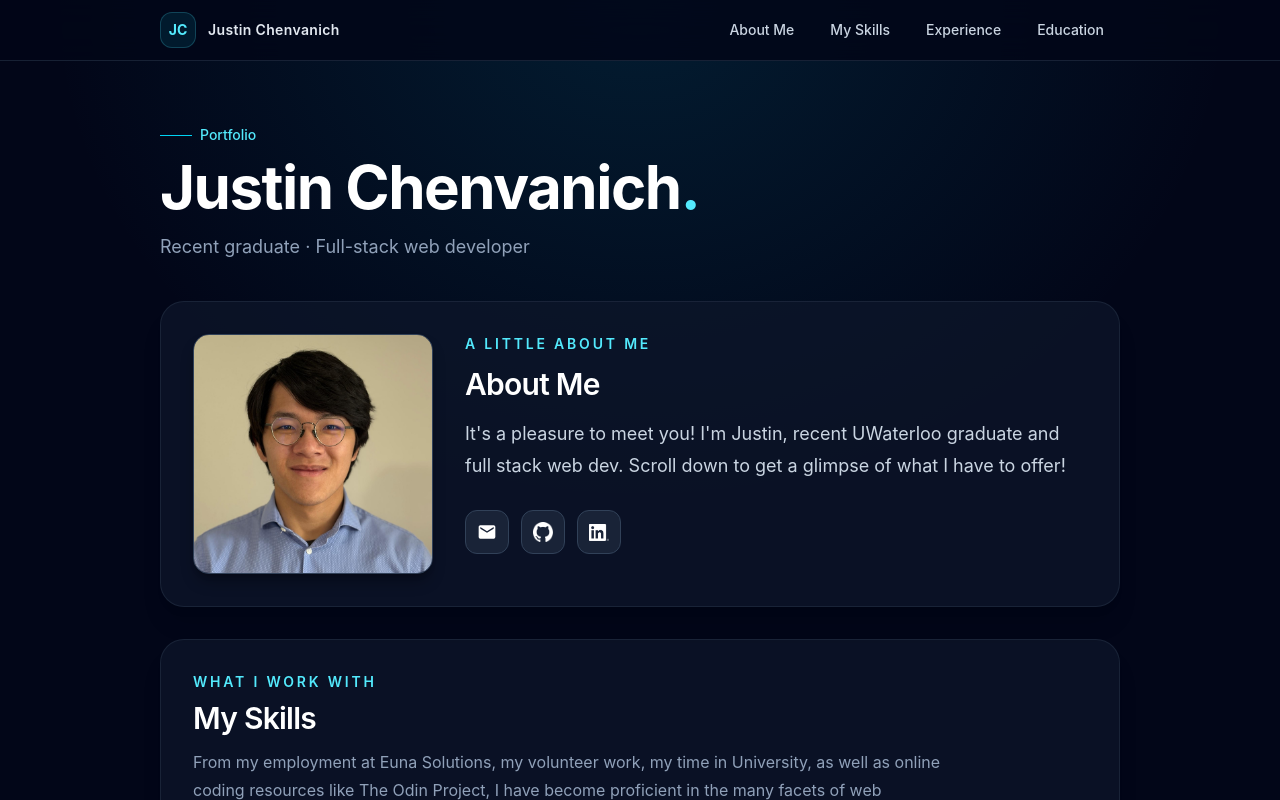
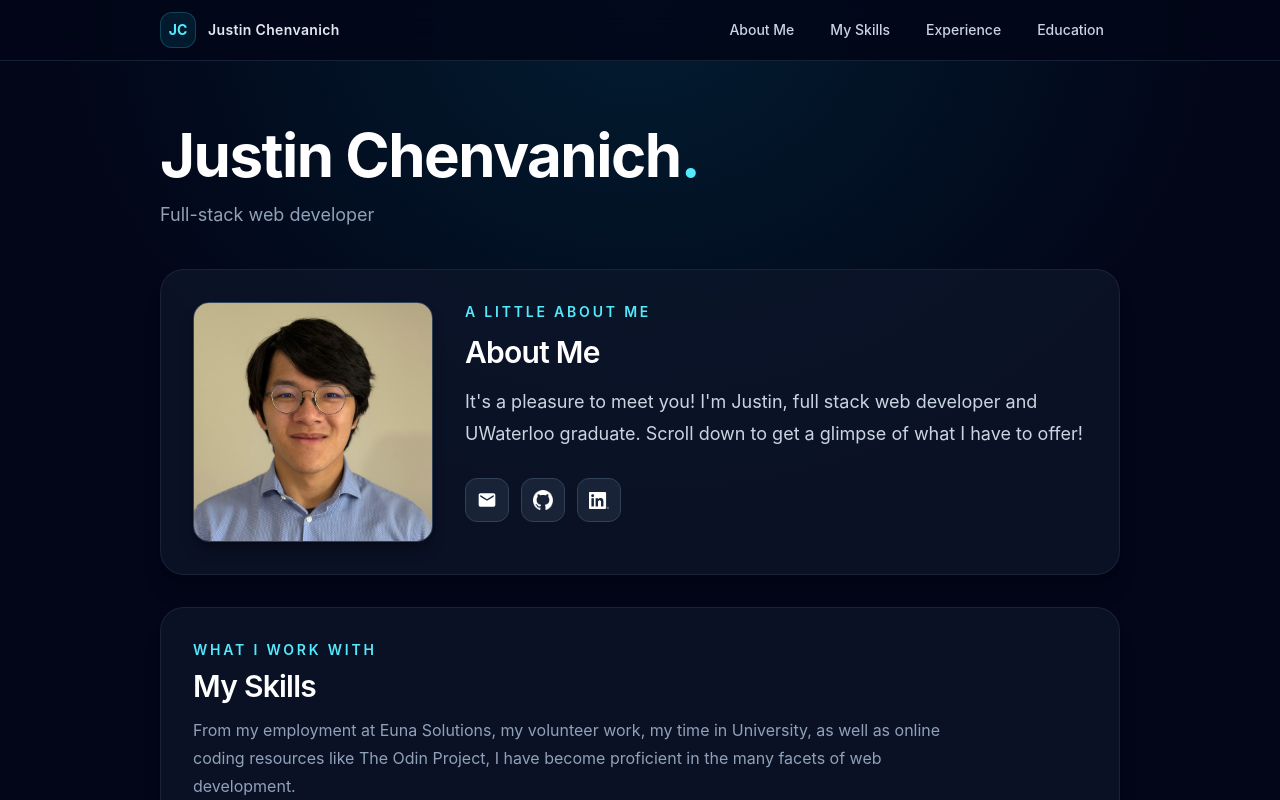
Before and after one commit to jChenvan/jChenvan.github.io, a React (Vite) app: page / in a window 1280 px wide. Shown: the top 800 px of the page. Built offline with nearby package versions, Linux system fonts and the light colour scheme.

Commit message:
Remove reference to recent graduation

```diff
--- a/src/App.tsx
+++ b/src/App.tsx
@@ -281,14 +281,10 @@ function App() {
       </header>
       <main className="relative mx-auto flex max-w-5xl flex-col gap-6 px-5 pb-16 pt-12 sm:gap-8 sm:px-8 sm:pt-16" id="top">
         <div className="mb-2">
-          <p className="mb-3 flex items-center gap-2 text-sm font-medium text-cyan-300">
-            <span aria-hidden="true" className="h-px w-8 bg-cyan-400" />
-            Portfolio
-          </p>
           <h1 className="text-4xl font-bold tracking-tight text-white sm:text-5xl lg:text-6xl">
             Justin Chenvanich<span className="text-cyan-300">.</span>
           </h1>
-          <p className="mt-4 text-lg text-slate-400">Recent graduate · Full-stack web developer</p>
+          <p className="mt-4 text-lg text-slate-400">Full-stack web developer</p>
         </div>
         <Intro
           id="intro"
--- a/src/long-text.ts
+++ b/src/long-text.ts
@@ -1,5 +1,5 @@
 export default {
-    intro: "It's a pleasure to meet you! I'm Justin, recent UWaterloo graduate and full stack web dev. Scroll down to get a glimpse of what I have to offer!",
+    intro: "It's a pleasure to meet you! I'm Justin, full stack web developer and UWaterloo graduate. Scroll down to get a glimpse of what I have to offer!",
     skillsIntro: "From my employment at Euna Solutions, my volunteer work, my time in University, as well as online coding resources like The Odin Project, I have become proficient in the many facets of web development.",
     educationDesc: `
     My time at UWaterloo is an experience I treasure dearly. It was there where I learned valueable skills such as python, javascript, SQL and creating/working with relational databases. More than that, I learned skills than can be applied in any situation; algorithm design, critical thinking, problem solving, communication and quick/efficient learning.
```
